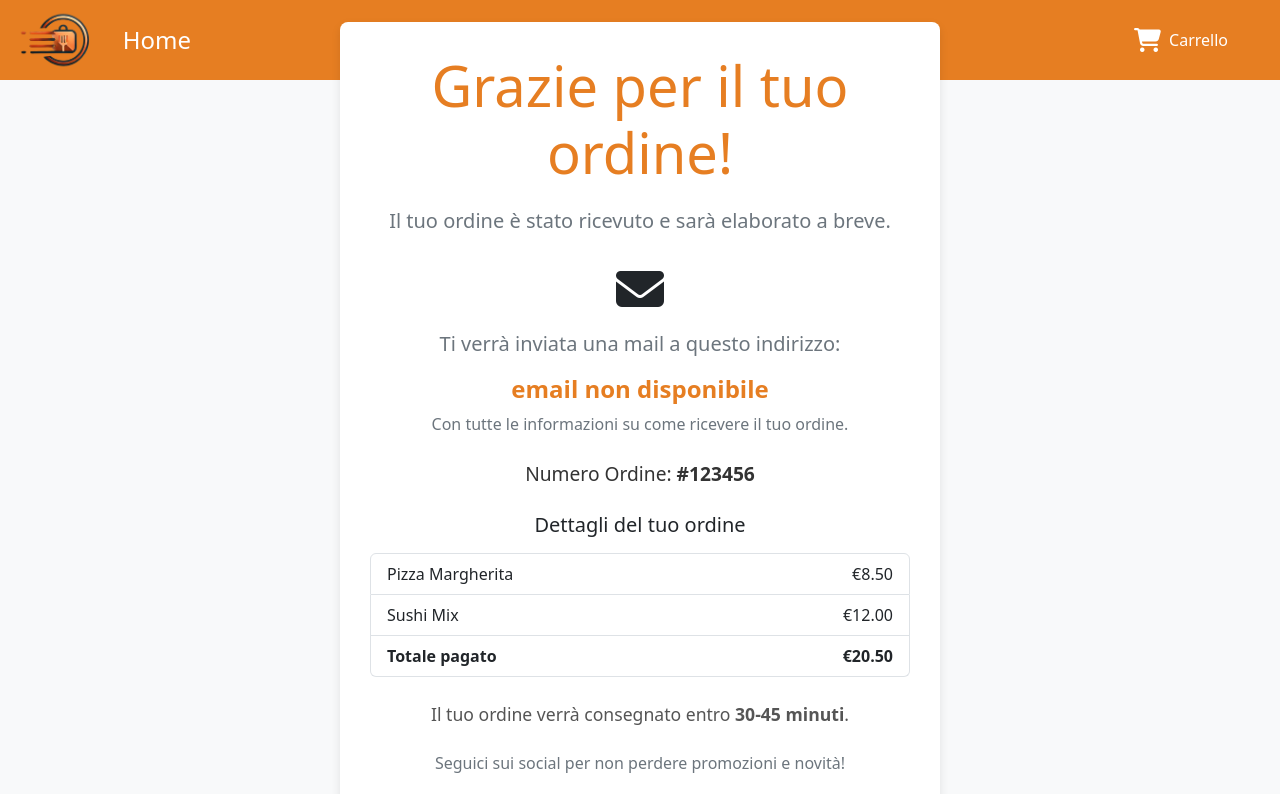
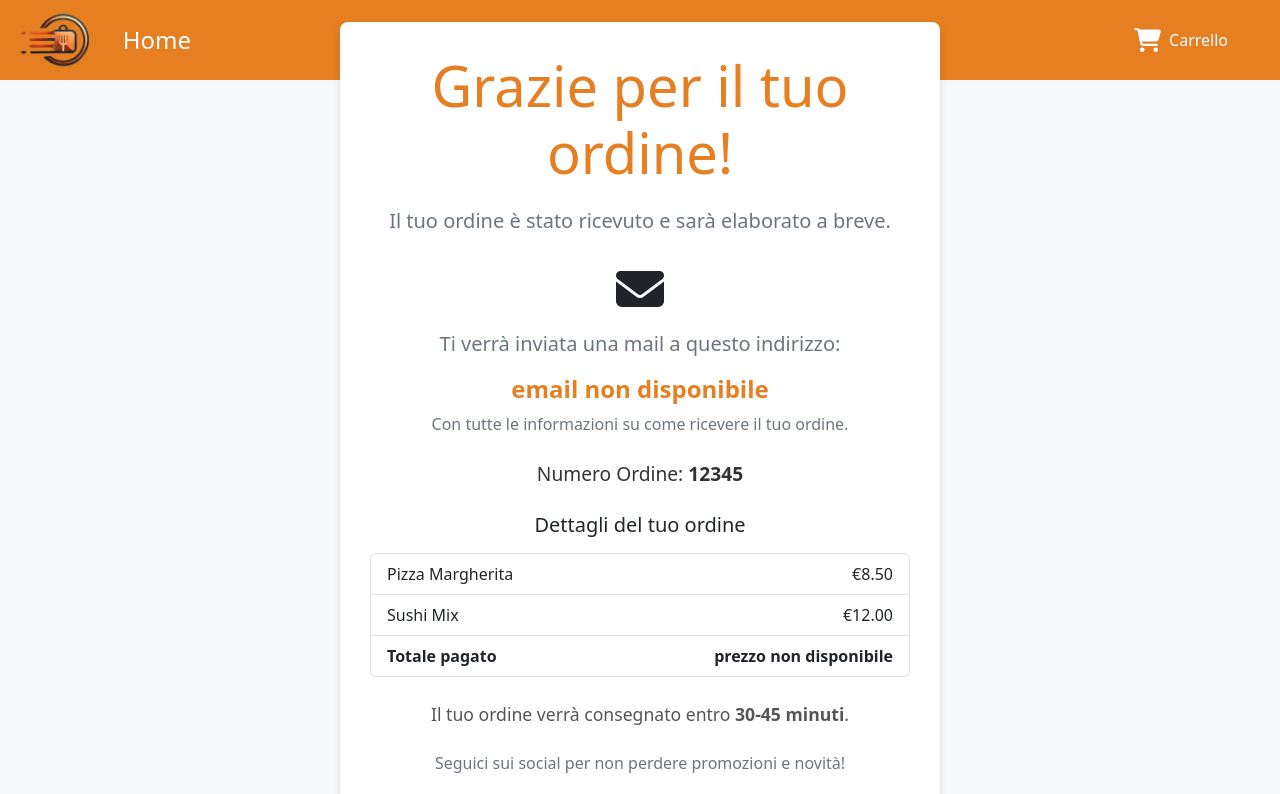
Before and after one commit to GiuseppeDeRosa1992/deliveBoo-front, a Vue app: page /thank-you in a window 1280 px wide. Shown: the top 794 px of the page. Built offline with nearby package versions, Linux system fonts and the light colour scheme.

Commit message:
modifiche al pay e appthank

```diff
--- a/src/components/PaymentComponent.vue
+++ b/src/components/PaymentComponent.vue
@@ -122,7 +122,7 @@ export default {
         const response = await axios.post('http://127.0.0.1:8000/api/orders', orderObject)
         if (response.status === 200) {
           console.log("ordine effettuato", response.data);
-          this.$router.push({ name: 'thank-you', query: { email: this.email_client } });
+          this.$router.push({ name: 'thank-you', query: { email: this.email_client, total: this.amount, } });
           localStorage.removeItem('cart')
         }
         else {
--- a/src/views/AppThankYouPage.vue
+++ b/src/views/AppThankYouPage.vue
@@ -4,6 +4,7 @@ export default {
   data() {
     return {
       userEmail: this.$route.query.email || 'email non disponibile', // Recupera l'email dalla query
+      total: this.$route.query.total || 'prezzo non disponibile',
     };
   },
 };
@@ -20,7 +21,7 @@ export default {
         <h4 class="email-address">{{ userEmail }}</h4>
         <p>Con tutte le informazioni su come ricevere il tuo ordine.</p>
       </div>
-      <p class="order-number mt-4">Numero Ordine: <strong>#123456</strong></p>
+      <p class="order-number mt-4">Numero Ordine: <strong>12345</strong></p>
       <div class="order-details mt-4">
         <h5 class="mb-3">Dettagli del tuo ordine</h5>
         <ul class="list-group">
@@ -34,7 +35,7 @@ export default {
           </li>
           <li class="list-group-item d-flex justify-content-between">
             <span class="fw-bold">Totale pagato</span>
-            <span class="fw-bold">€20.50</span>
+            <span class="fw-bold">{{ total }}</span>
           </li>
         </ul>
       </div>
```
